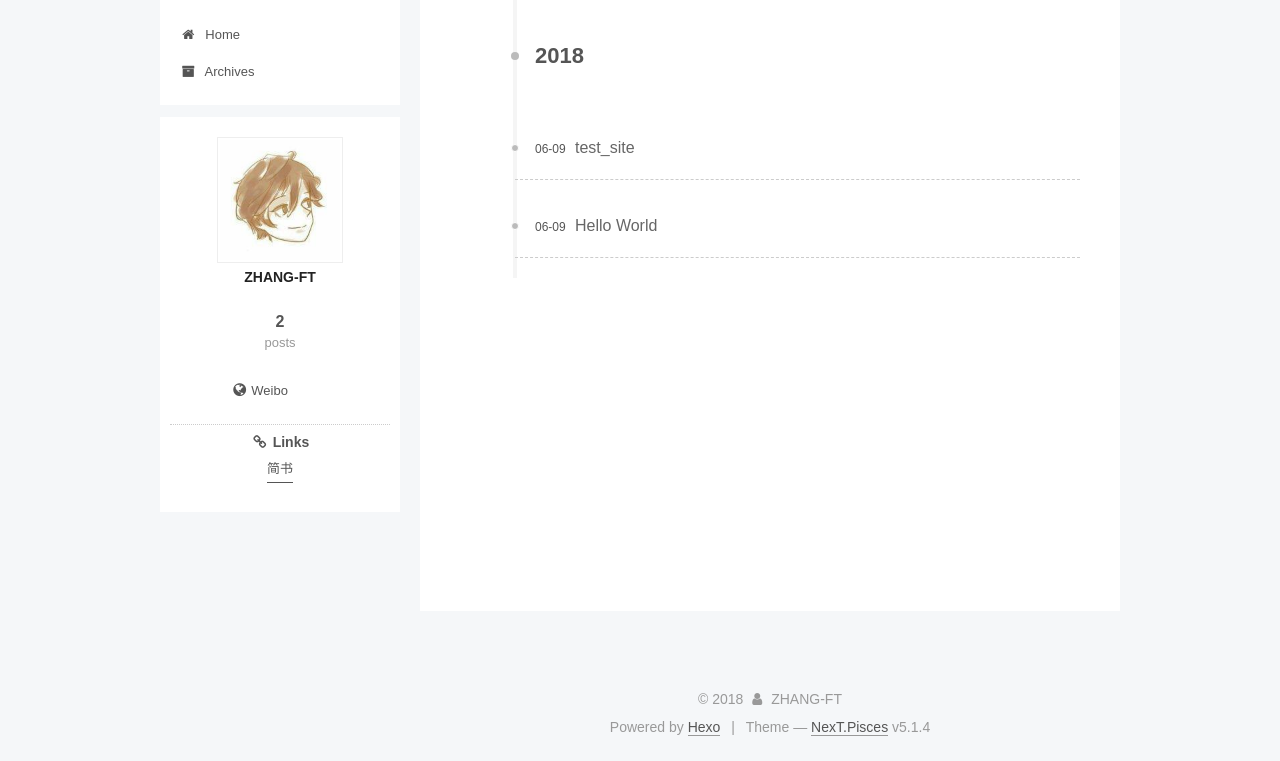
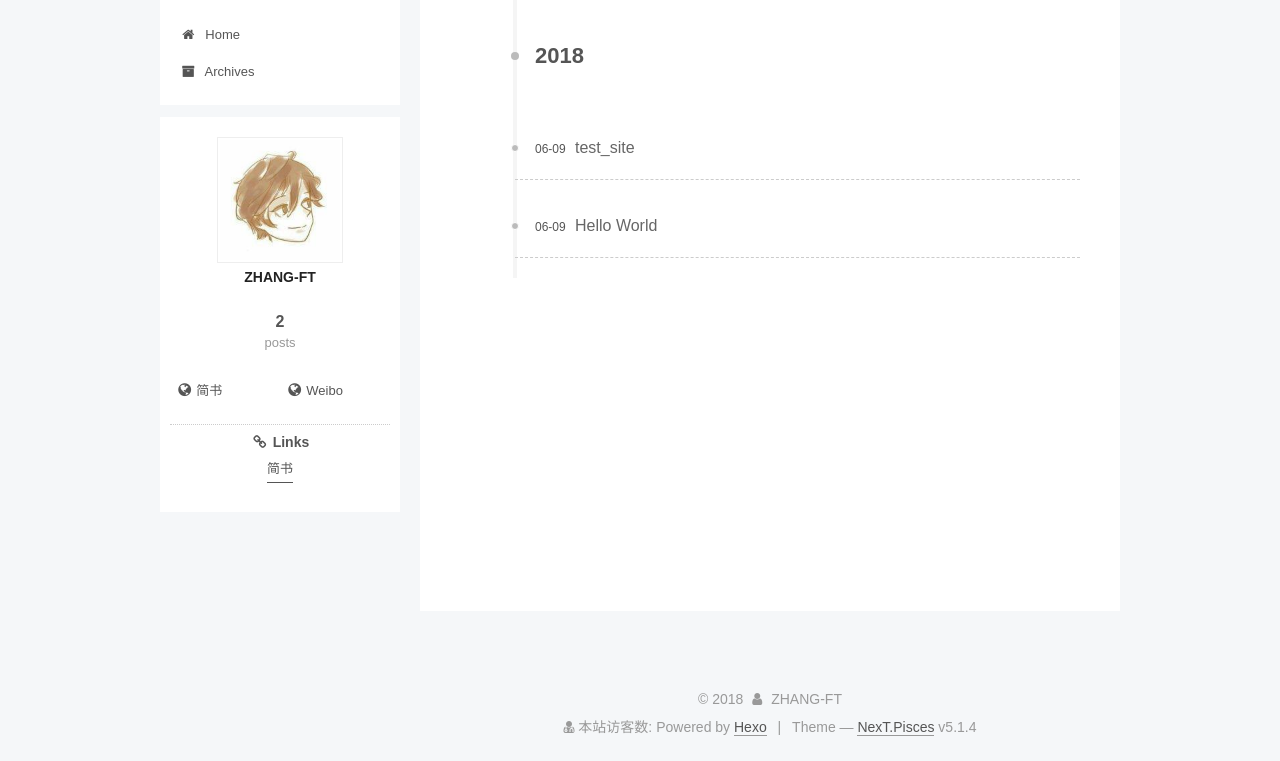
Before and after one commit to ZHANG-FENGTAO/zhang-fengtao.github.com, a plain HTML site: page archives/index.html in a window 1280 px wide. Shown: the part 92-853 px from the top of the page. Drawn offline with Linux system fonts and the light colour scheme; some packages are replaced by stand-ins of ours; a script that the page names is missing.

Commit message:
Site updated: 2018-06-13 23:55:41

```diff
--- a/archives/index.html
+++ b/archives/index.html
@@ -403,6 +403,12 @@
             <div class="links-of-author motion-element">
 
                   <span class="links-of-author-item">
+                    <a href="https://www.jianshu.com/u/65c8a5f862a8" target="_blank" title="简书">
+
+                        <i class="fa fa-fw fa-globe"></i>简书</a>
+                  </span>
+
+                  <span class="links-of-author-item">
                     <a href="https://weibo.com/2556488547/profile?topnav=1&wvr=6&is_all=1" target="_blank" title="Weibo">
 
                         <i class="fa fa-fw fa-globe"></i>Weibo</a>
@@ -450,7 +456,8 @@
 
     <footer id="footer" class="footer">
       <div class="footer-inner">
-        <div class="copyright">&copy; <span itemprop="copyrightYear">2018</span>
+        <script async src="https://dn-lbstatics.qbox.me/busuanzi/2.3/busuanzi.pure.mini.js"></script>
+<div class="copyright">&copy; <span itemprop="copyrightYear">2018</span>
   <span class="with-love">
     <i class="fa fa-user"></i>
   </span>
@@ -459,6 +466,11 @@
 
 </div>
 
+<div class="powered-by">
+<i class="fa fa-user-md"></i><span id="busuanzi_container_site_uv">
+  本站访客数:<span id="busuanzi_value_site_uv"></span>
+</span>
+</div>
 
   <div class="powered-by">Powered by <a class="theme-link" target="_blank" href="https://hexo.io">Hexo</a></div>
 
@@ -639,4 +651,6 @@
 
 
 </body>
+<!-- 页面点击小红心 -->
+<script type="text/javascript" src="/js/src/love.js"></script>
 </html>
--- a/css/main.css
+++ b/css/main.css
@@ -1823,7 +1823,7 @@ pre .javascript .function {
   width: 4px;
   height: 4px;
   border-radius: 50%;
-  background: #ffffeb;
+  background: #acffaf;
 }
 .links-of-blogroll {
   font-size: 13px;
```
Also changed, not shown: 2018/06/09/hello-world/index.html (+15 -1 lines), 2018/06/09/test-site/index.html (+15 -1 lines), archives/2018/06/index.html (+15 -1 lines), archives/2018/index.html (+15 -1 lines), index.html (+15 -1 lines), js/src/love.js (added, +1 -0 lines).
